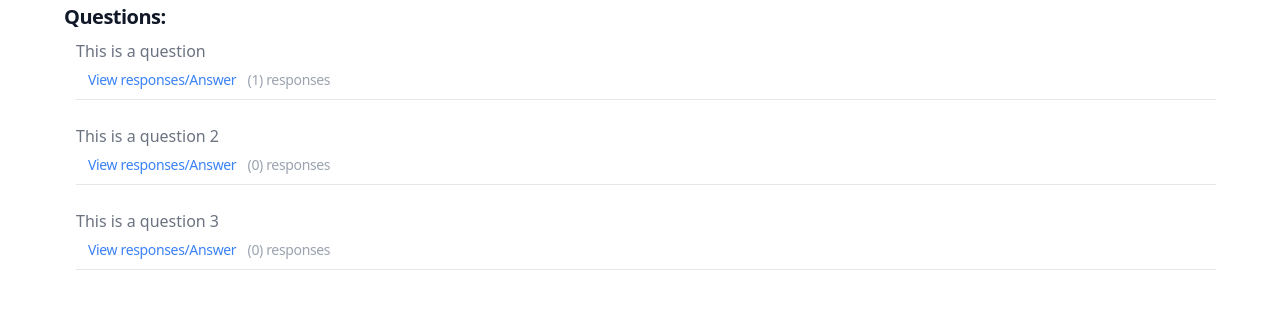
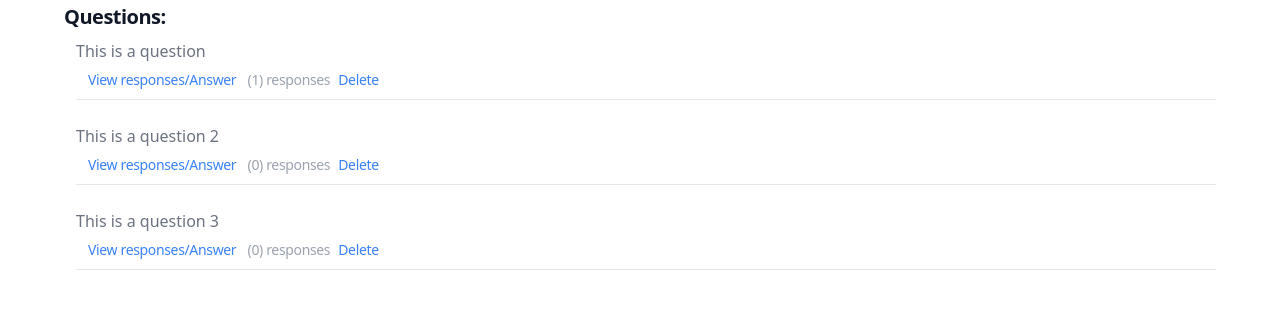
Before and after one commit to stivv/qaApp, a Vue app: page / in a window 1280 px wide. Shown: the part 173-482 px from the top of the page. Built offline with nearby package versions, Linux system fonts and the light colour scheme.

Commit message:
delete question link

```diff
--- a/src/components/QuestionsList.vue
+++ b/src/components/QuestionsList.vue
@@ -19,6 +19,7 @@
             View responses/Answer
           </router-link>
           <span class="text-sm ml-2 text-gray-400 tracking-tight">({{question.responses.length}}) responses</span>
+          <a class="text-sm ml-2 text-blue-500 tracking-tight" @click.prevent="deleteQuestion(question)">Delete</a>
         </div>
         <hr class="my-2">
       </li>
@@ -33,4 +34,8 @@ import { useStore } from "vuex";
 const store = useStore();
 
 const questions = computed(() => store.getters['questions/getQuestions']);
+
+const deleteQuestion = (question) => {
+  store.dispatch('questions/deleteQuestion', question)
+}
 </script>
--- a/src/store/questions/actions.js
+++ b/src/store/questions/actions.js
@@ -4,5 +4,8 @@ export default {
   },
   setQuestion: ({commit}, payload) => {
     commit('setQuestion', payload)
-  }
+  },
+  deleteQuestion: ({commit}, payload) => {
+    commit('deleteQuestion', payload)
+  },
 }
--- a/src/store/questions/mutations.js
+++ b/src/store/questions/mutations.js
@@ -23,10 +23,6 @@ export default {
   },
 
   deleteQuestion: (state, payload) => {
-    state.questions = state.questions.map(i => {
-      if(i.id !== payload['id'])
-        i = payload;
-      return i;
-    })
+    state.questions = state.questions.map(i => i.id !== payload['id'])
   }
 }
```
